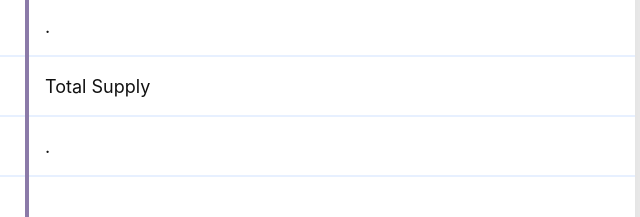
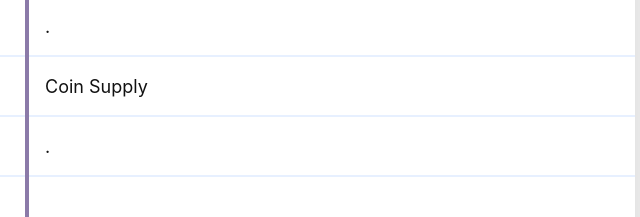
Before and after one commit to DrugFreeInu/Supply, a plain HTML site: page index.html in a window 1280 px wide. Shown: the part 583-800 px from the top of the page, 355-995 px from the left. Drawn offline with Linux system fonts and the light colour scheme.

Commit message:
Rename 'Total Supply' to 'Coin Supply' in index.html

```diff
--- a/index.html
+++ b/index.html
@@ -205,7 +205,7 @@ body {
       <p data-line="3">Created on pump.fun</p>
       <p class="spacer">.</p>
 
-      <p data-line="4">Total Supply</p>
+      <p data-line="4">Coin Supply</p>
       <p class="spacer">.</p>
     </div>
 
```
